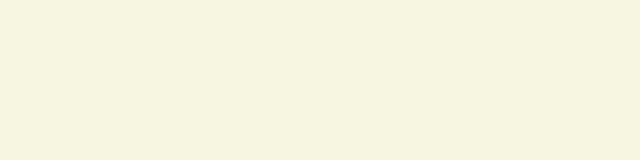
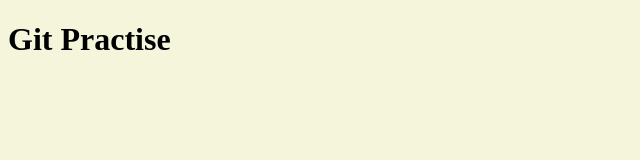
Before and after one commit to zituhossain/learning-git, a plain HTML site: page index.html in a window 1280 px wide. Shown: the whole page, without its empty margins (0-640 px from the left). Drawn offline with Linux system fonts and the light colour scheme.

Commit message:
update all files

```diff
--- a/index.html
+++ b/index.html
@@ -8,7 +8,7 @@
     <link rel="stylesheet" href="style.css">
 </head>
 <body>
-
+    <h1>Git Practise</h1>
     <script src="main.js"></script>
 </body>
 </html>
--- a/main.js
+++ b/main.js
@@ -1 +1 @@
-console.log('hello world');
+console.log('hello world!!!');
--- a/style.css
+++ b/style.css
@@ -1,3 +1,4 @@
 body {
     background-color: beige;
+    color: #000;
 }
```
